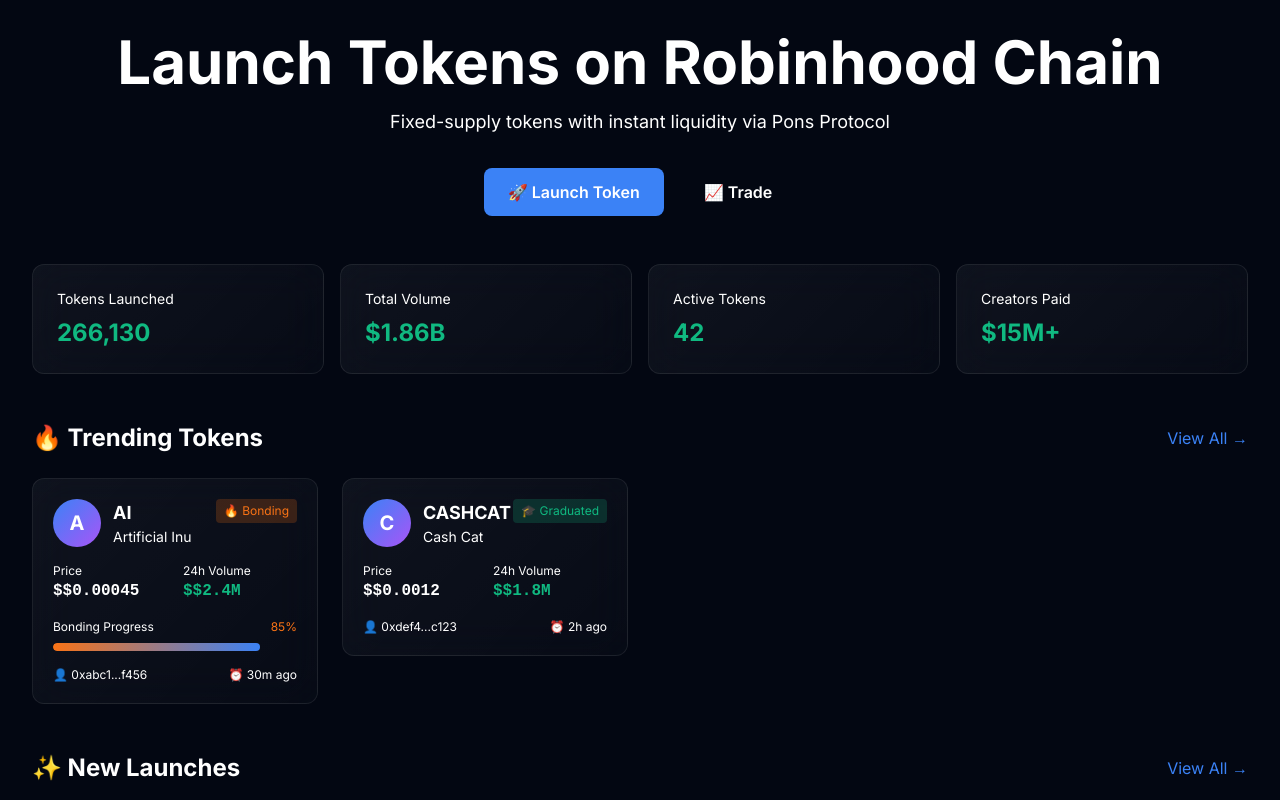
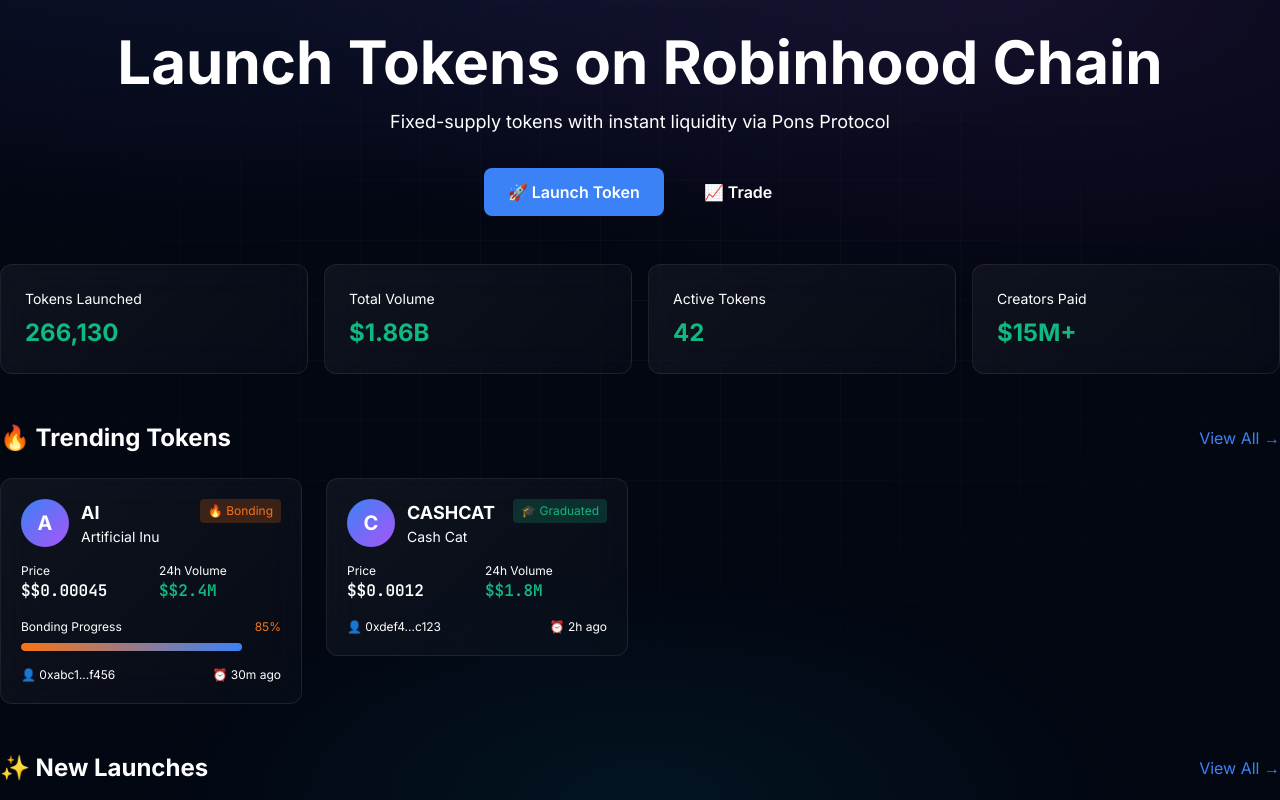
Before and after one commit to bankrproject-ux/pons-interface, a Next.js app: page / in a window 1280 px wide. Shown: the top 800 px of the page. Built offline with nearby package versions, Linux system fonts and the light colour scheme.

Commit message:
Update layout.js

```diff
--- a/app/layout.js
+++ b/app/layout.js
@@ -1,21 +1,29 @@
-import { Inter } from 'next/font/google';
+import { Space_Grotesk, Inter, JetBrains_Mono } from 'next/font/google';
 import './globals.css';
 
+const spaceGrotesk = Space_Grotesk({
+  subsets: ['latin'],
+  weight: ['400', '500', '600', '700']
+});
+
 const inter = Inter({ subsets: ['latin'] });
+const jetbrainsMono = JetBrains_Mono({ subsets: ['latin'] });
 
 export const metadata = {
-  title: 'Pons Interface - Robinhood Chain Launchpad',
-  description: 'Launch and trade tokens on Robinhood Chain via Pons protocol',
+  title: 'Pons Interface — Premium Launchpad',
+  description: 'Launch and trade tokens on Robinhood Chain with institutional-grade infrastructure',
 };
 
 export default function RootLayout({ children }) {
   return (
     <html lang="en" className="dark">
-      <body className={inter.className}>
-        <div className="min-h-screen bg-pons-900 text-white">
-          <div className="max-w-7xl mx-auto px-4 sm:px-6 lg:px-8">
-            {children}
-          </div>
+      <body className={`${inter.className} font-body antialiased`}>
+        {/* Animated Background */}
+        <div className="bg-animated" />
+        <div className="bg-grid" />
+
+        <div className="relative min-h-screen">
+          {children}
         </div>
       </body>
     </html>
```
